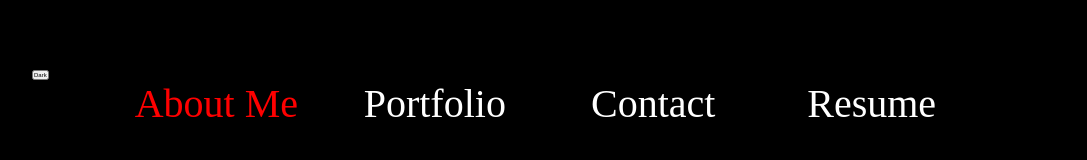
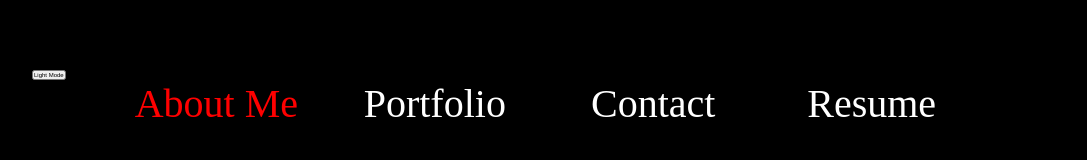
Before and after one commit to mjgiannelli/challenge-20-react-portfolio, a React (Create React App) app: page / in a window 1280 px wide. Shown: the part 188-348 px from the top of the page, without its empty margins (96-1183 px from the left). Built offline with nearby package versions, Linux system fonts and the light colour scheme.

Commit message:
create ToggleSwitch component

```diff
--- a/src/components/Nav/index.js
+++ b/src/components/Nav/index.js
@@ -1,13 +1,19 @@
-import { useEffect } from "react";
+import { useState, useEffect } from "react";
 
 import './index.css';
 
 const Nav = (props) => {
 
+  const htmlEl = document.querySelector('html');
+
+  const htmlThemeEl = htmlEl.getAttribute('theme');
+
   const {
     selectedNavLink,
     setSelectedNavLink
   } = props;
+
+  const [btnContent, setBtnContent] = useState('Light Mode');
 
   useEffect(() => {
     document.title = selectedNavLink
@@ -15,13 +21,16 @@ const Nav = (props) => {
 
   const handleHtmlThemeToggle = () => {
     const htmlEl = document.querySelector('html');
-
     const htmlThemeEl = htmlEl.getAttribute('theme');
 
     if (htmlThemeEl === 'Dark') {
       htmlEl.setAttribute('theme', 'Light')
+
+      setBtnContent('Dark Mode')
     } else {
       htmlEl.setAttribute('theme', 'Dark')
+
+      setBtnContent('Light Mode');
     }
   }
 
@@ -31,7 +40,7 @@ const Nav = (props) => {
         <h1 id='name' className='col-3'>
           <a href="https://www.markgiannelli.com" id='home'>Mark Giannelli <br /> Portfolio</a>
         </h1>
-        <button onClick={handleHtmlThemeToggle}>Dark</button>
+        <button onClick={handleHtmlThemeToggle}>{btnContent}</button>
         <nav className='col-7'>
           <div className='box'>
             <ul id='nav-links' className='row'>
```
Also changed, not shown: src/components/ToggleSwitch/index.js (added, +20 -0 lines), src/components/ToggleSwitch/index.css (added).
